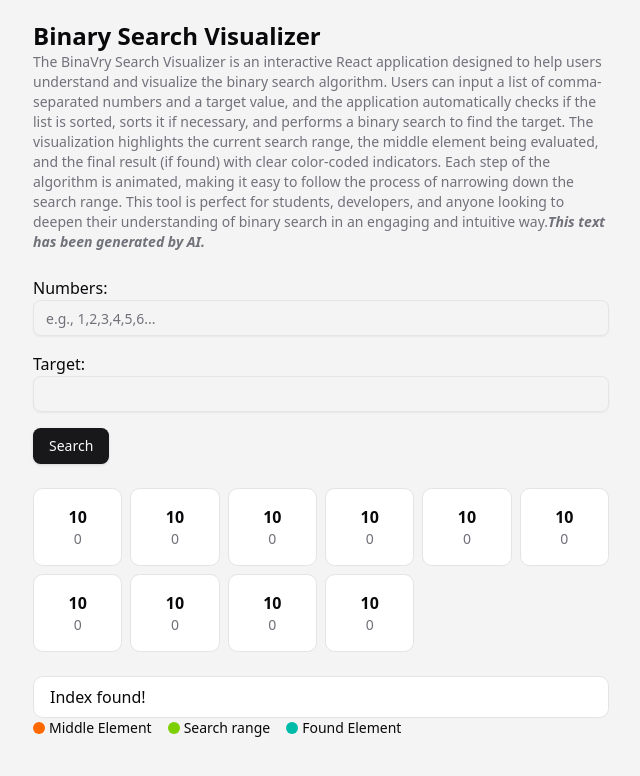
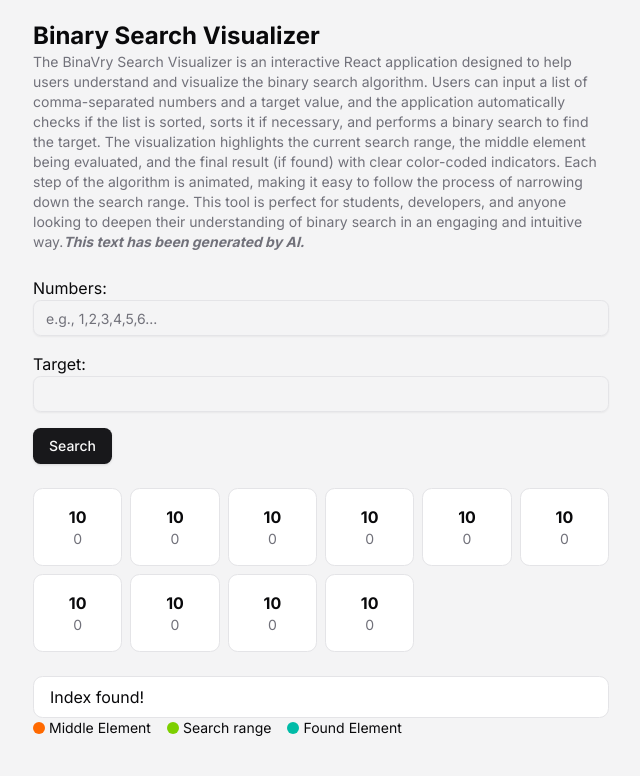
Before and after one commit to Sepehrworklife/binary-search-visualization, a React (Vite) app: page / in a window 1280 px wide. Shown: the top 776 px of the page, without its empty margins (319-959 px from the left). Built offline with nearby package versions, Linux system fonts and the light colour scheme.

Commit message:
style: add Inter font from google

```diff
--- a/src/index.css
+++ b/src/index.css
@@ -1,3 +1,4 @@
+@import url("https://fonts.googleapis.com/css2?family=Inter:wght@400;500;600;700&display=swap");
 @import "tailwindcss";
 
 @plugin "tailwindcss-animate";
@@ -98,3 +99,7 @@
     @apply bg-background text-foreground;
   }
 }
+
+body {
+  font-family: "Inter", sans-serif;
+}
```
